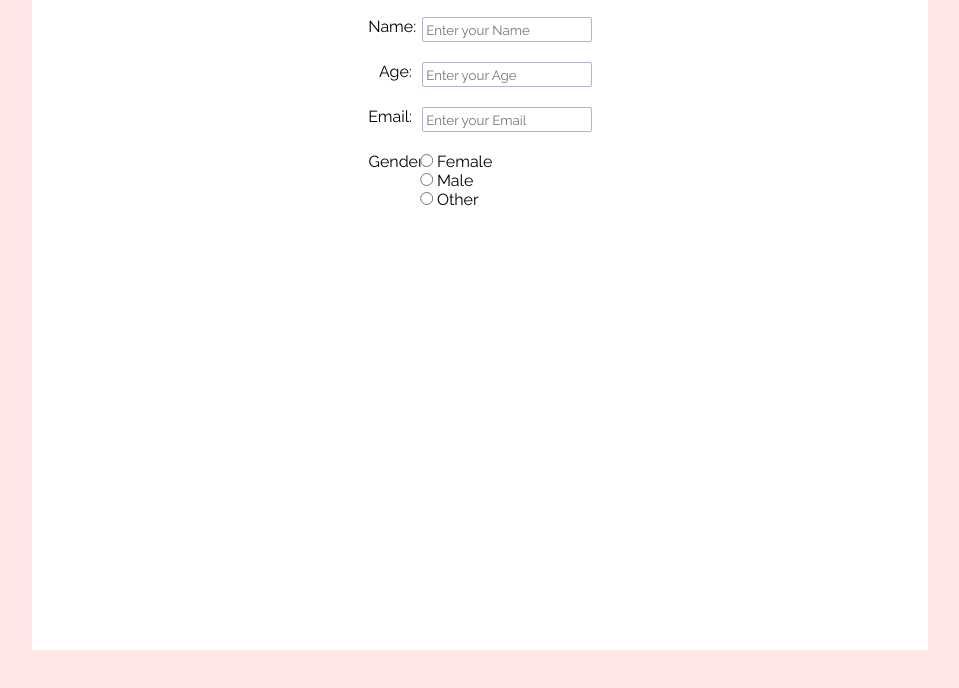
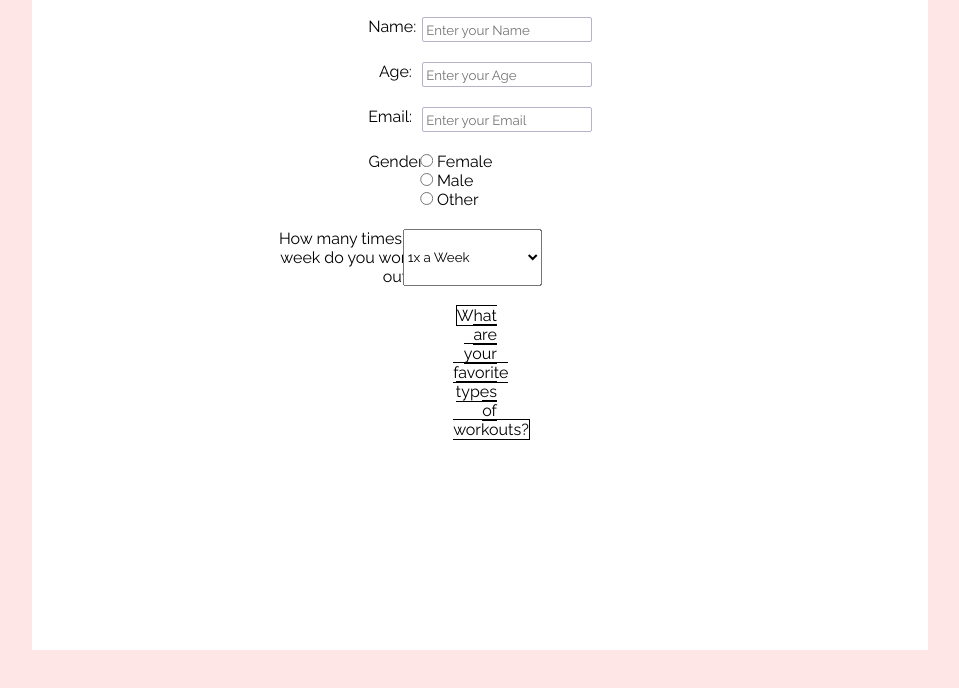
Before and after one commit to Sarah-Addo/survey-page-project, a plain HTML site: page index.html in a window 1280 px wide. Shown: the part 90-778 px from the top of the page, without its empty margins (160-1119 px from the left). Drawn offline with Linux system fonts and the light colour scheme.

Commit message:
add workout frequency and dropdown menu

```diff
--- a/index.css
+++ b/index.css
@@ -65,3 +65,16 @@ body {
 	text-align:left;
 
 }
+#frequency-label {
+	transform: translate(-42%, 0);
+	width:20%;
+}
+.dropdown {
+	transform: translate(-70%, 0);
+}
+#favorite-types {
+	border:1px solid #000;
+
+	transform: translate(-70%, 0);
+	width:50%;
+}
--- a/index.html
+++ b/index.html
@@ -45,11 +45,34 @@
 			<input id="male" type="radio" name="gender"> Male</br>
 			<input id="other" type="radio" name="gender"> Other
 			</div>
+		</div>
+
+		<div class="form-row">
+			<div class="labels" id="frequency-label">
+				<label id ="workout-frequency" for="frequency">How many times a week do you work out?</label>
+			</div>
+			<select id="dropdown" name="workoutFrequency" class="dropdown">
+      			<option disabled value>Select an option</option>
+      			<option value ="1x">1x a Week</option>
+      			<option value="2-3x">2-3x a Week</option>
+      			<option value="4-5x">4-5x a Week</option>
+      			<option value="6x+">6x or more a Week</option>
+      		</select>
+		</div>
+
+		<div class="form-row">
+			<div class="labels">
+				<label id="favorite-types" for="favorite-types">What are your favorite types of workouts?</label>
+			</div>
+			<!--
+			<label for="cardio"><input id="cardio" type="checkbox" name="favorite-types"> Cardio</label>
+			<label for="weight-lifting"><input id="weight-lifting" type="checkbox" name="favorite-types"> Weight Lifting</label>
+			<label for="yoga"><input id="yoga" type="checkbox" name="favorite-types"> Yoga</label>
+			<label for="cycling"><input id="cycling" type="checkbox" name="favorite-types"> Cycling</label>
+			<label for="other"><input id="other" type="checkbox" name="favorite-types"> Other</label>
+		-->
 
 		</div>
-
-	</div>
-
 
 
 	</form>
```
